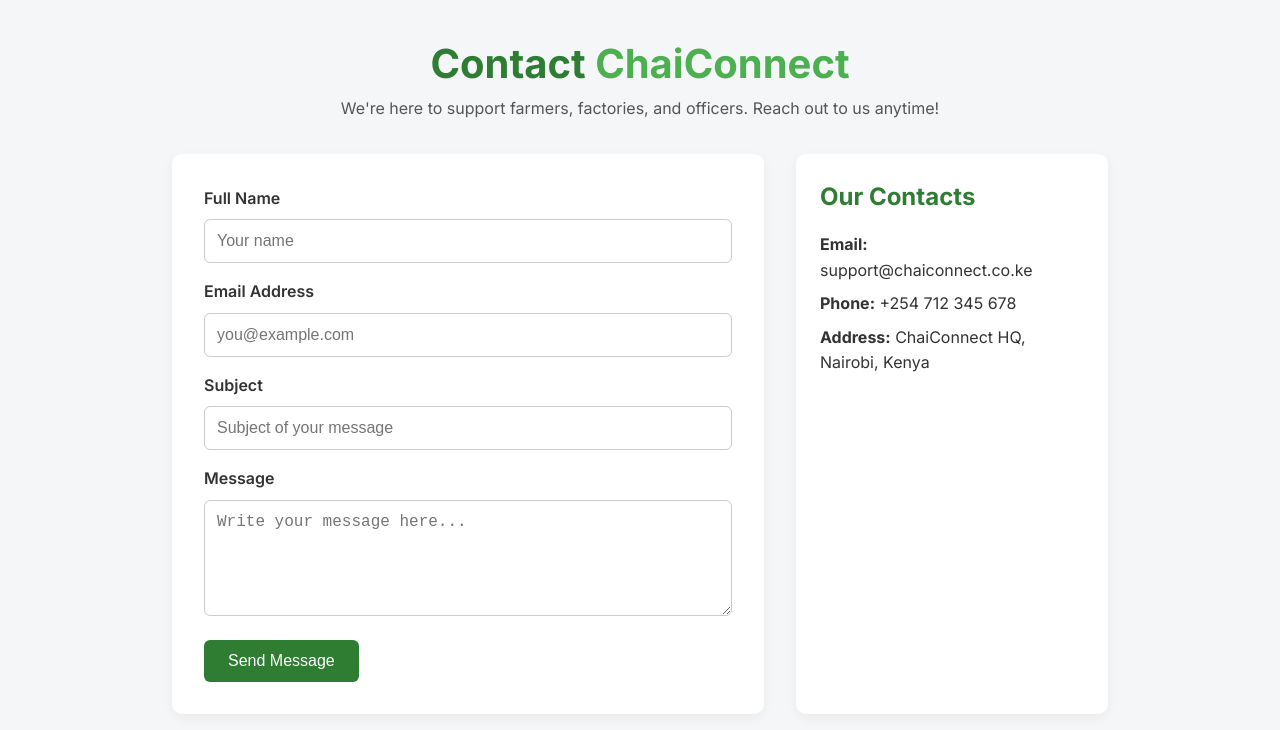
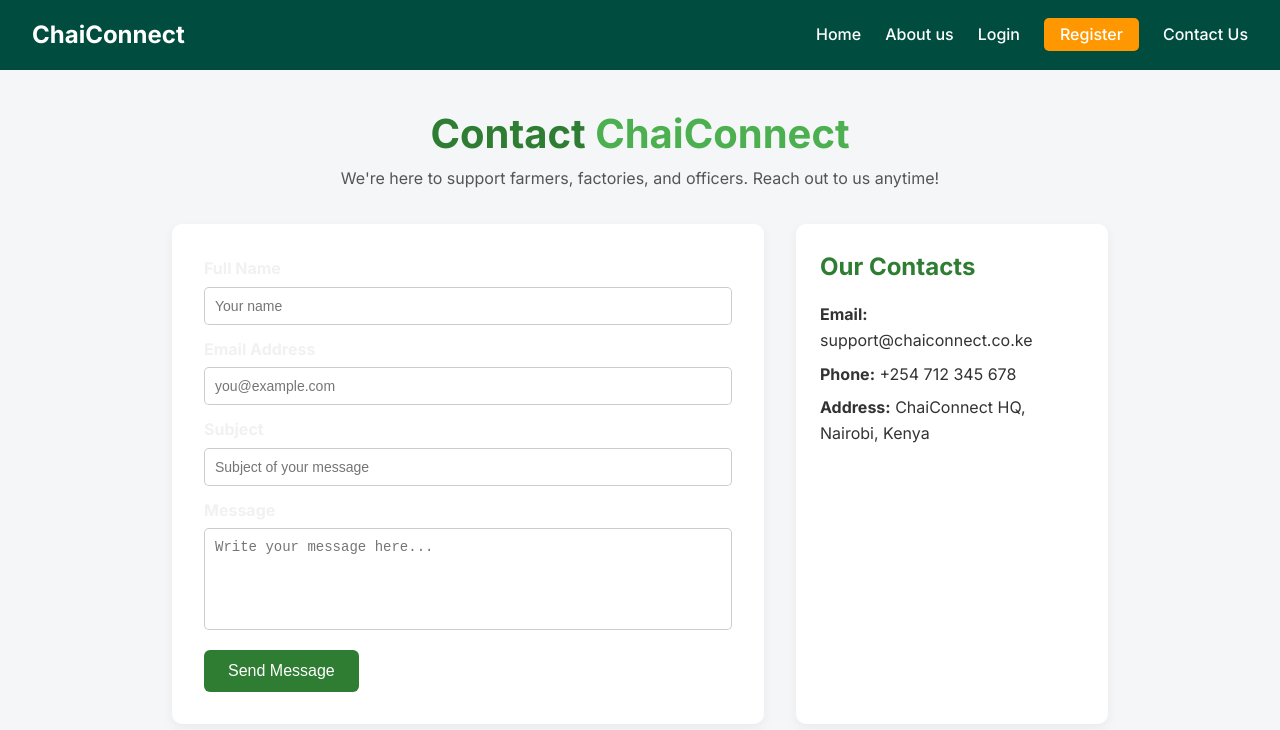
Before and after one commit to RAVINERIANGA/ChaiConnect, a website: page public/contactus.html in a window 1280 px wide. Drawn offline with Linux system fonts and the light colour scheme.

Commit message:
Updated contact us styling

```diff
--- a/public/contactus.html
+++ b/public/contactus.html
@@ -6,8 +6,21 @@
   <title>Contact Us | ChaiConnect</title>
   <link href="https://fonts.googleapis.com/css2?family=Inter:wght@400;500;600;700&display=swap" rel="stylesheet" />
   <link rel="stylesheet" href="/css/contact_style.css" />
+  <link rel="stylesheet" href="/css/style.css"/>
 </head>
 <body>
+    <header>
+    <nav class="navbar">
+      <div class="logo">ChaiConnect</div>
+      <ul class="nav-links">
+        <li><a href="index.html">Home</a></li>
+        <li><a href="aboutus.html">About us</a></li>
+        <li><a href="login.html">Login</a></li>
+        <li><a href="register.html" class="btn">Register</a></li>
+        <li><a href="#">Contact Us</a></li>
+      </ul>
+    </nav>
+  </header>
   <div class="contact-container">
     <header class="contact-header">
       <h1>Contact <span>ChaiConnect</span></h1>
--- a/public/css/style.css
+++ b/public/css/style.css
@@ -93,6 +93,7 @@ h3 {
 .features h2 {
   margin-bottom: 2rem;
   font-size: 2rem;
+  color:#333;
 }
 
 .feature-grid {
@@ -103,7 +104,7 @@ h3 {
 }
 
 .feature-item {
-  background: #f1f1f1;
+  background: #5bae66;
   padding: 1.5rem;
   border-radius: 8px;
   box-shadow: 0 2px 6px rgba(0, 0, 0, 0.1);
```
Also changed, not shown: public/index.html (+2 -2 lines).
